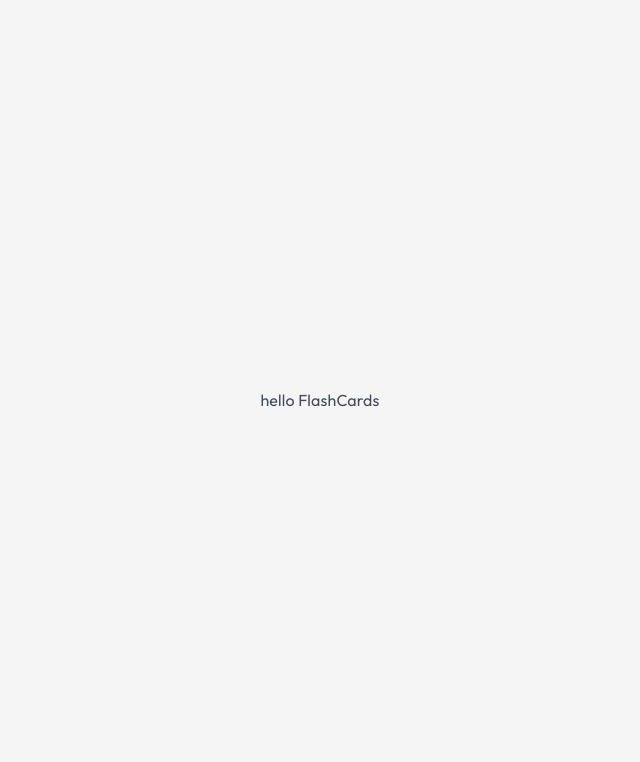
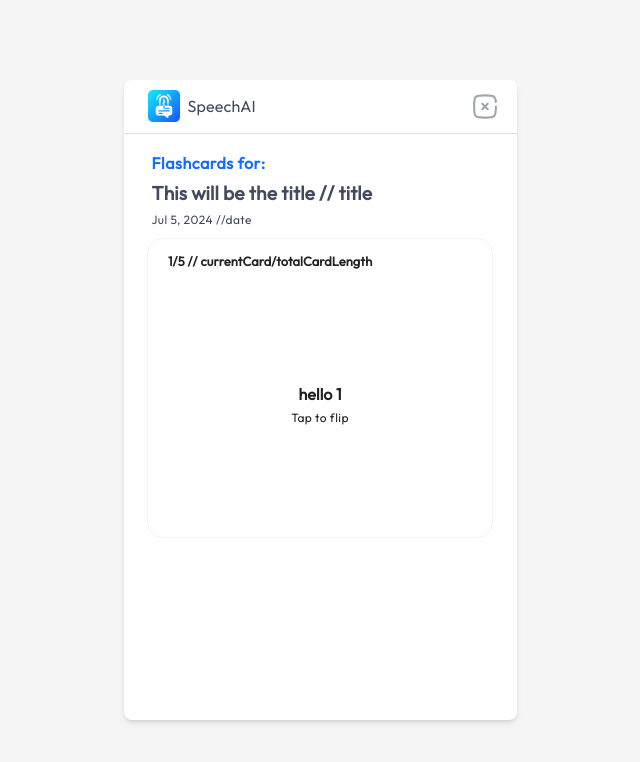
Before and after one commit to nazmulsujon/speechAI-UI, a React (Vite) app: page /flashcards in a window 1280 px wide. Shown: the top 762 px of the page, without its empty margins (320-960 px from the left). Built offline with nearby package versions, Linux system fonts and the light colour scheme.

Commit message:
flashcards design added

```diff
--- a/src/pages/FlashCards/FlashCards.tsx
+++ b/src/pages/FlashCards/FlashCards.tsx
@@ -1,8 +1,91 @@
+import Navbar from '@/components/Common/Navbar';
+import { Card, CardContent, Divider, Stack, Typography } from '@mui/material';
+
+const flashcards = [
+  {
+    title: 'What is the primary goal of a business?',
+    date: '15 Jul, 2024',
+  },
+  {
+    title: 'Which of the following is a programming language?',
+    date: '15 Jul, 2024',
+  },
+  {
+    title: 'What does CSS stand for?',
+    date: '15 Jul, 2024',
+  },
+  {
+    title: 'Which company developed the React library?',
+    date: '15 Jul, 2024',
+  },
+  {
+    title: 'What does HTTP stand for?',
+    date: '15 Jul, 2024',
+  },
+];
+
 const FlashCards: React.FC = ({}) => {
   return (
-    <div>
-      <p>hello FlashCards</p>
-    </div>
+    <Stack className="container">
+      <Navbar />
+      <Divider sx={{ height: '1.5px' }} />
+      <Stack my={1}>
+        <Stack gap="0.1rem" px="28px" my={1}>
+          <Typography
+            variant="caption"
+            sx={{ fontFamily: 'Outfit', fontSize: '1rem', fontWeight: 600, color: '#146bff' }}
+          >
+            Flashcards for:
+          </Typography>
+          <Typography variant="h6" sx={{ fontFamily: 'Outfit', fontSize: '1.2rem', fontWeight: 600 }}>
+            This will be the title // title
+          </Typography>
+          <Typography variant="caption" sx={{ fontFamily: 'Outfit' }}>
+            Jul 5, 2024 //date
+          </Typography>
+        </Stack>
+
+        <Card
+          variant="outlined"
+          sx={{
+            width: '88%',
+            height: '300px',
+            mx: 'auto',
+            pb: 0,
+            borderRadius: '16px',
+            border: '1px solid #F2F2F2',
+          }}
+        >
+          <Typography
+            variant="h6"
+            sx={{ px: '20px', pt: '12px', fontFamily: 'Outfit', fontSize: '0.8rem !important', fontWeight: 600 }}
+          >
+            1/5 // currentCard/totalCardLength
+          </Typography>
+
+          <CardContent
+            sx={{
+              pt: '8px',
+              height: '100%',
+              display: 'flex',
+              justifyContent: 'center',
+              alignItems: 'center',
+              flexDirection: 'column',
+            }}
+          >
+            <Typography
+              variant="h6"
+              sx={{ px: '20px', fontFamily: 'Outfit', fontSize: '1rem !important', fontWeight: 600 }}
+            >
+              hello 1
+            </Typography>
+            <Typography variant="caption" sx={{ fontFamily: 'Outfit', mt: '0', mb: 2 }}>
+              Tap to flip
+            </Typography>
+          </CardContent>
+        </Card>
+      </Stack>
+    </Stack>
   );
 };
 
--- a/src/pages/Notes/Notes.tsx
+++ b/src/pages/Notes/Notes.tsx
@@ -69,6 +69,7 @@ const Notes = () => {
       </Link>
 
       <Stack gap={2}>
+        <Link to="/quiz" style={{ textDecoration: 'none' }}>
           <Button
             sx={quizAndFlashCardBtnStyle}
             endIcon={<ArrowForwardIosIcon sx={{ color: '#424A5E', width: '0.8em' }} />}
@@ -78,7 +79,9 @@ const Notes = () => {
               Take Quiz
             </div>
           </Button>
+        </Link>
 
+        <Link to="/flashcards" style={{ textDecoration: 'none' }}>
           <Button
             variant="text"
             endIcon={<ArrowForwardIosIcon sx={{ color: '#424A5E', width: '0.8em' }} />}
@@ -89,6 +92,7 @@ const Notes = () => {
               Review FlashCards
             </div>
           </Button>
+        </Link>
       </Stack>
 
       <Stack gap={1} mx={2} px={1} my={2} sx={{ maxHeight: '480px', overflowY: 'auto', scrollbarWidth: 'thin' }}>
```
Lines whose indentation alone changed are shown as unchanged.
